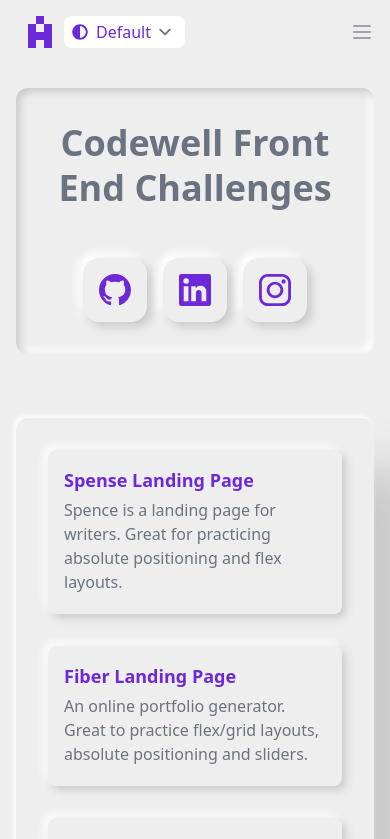
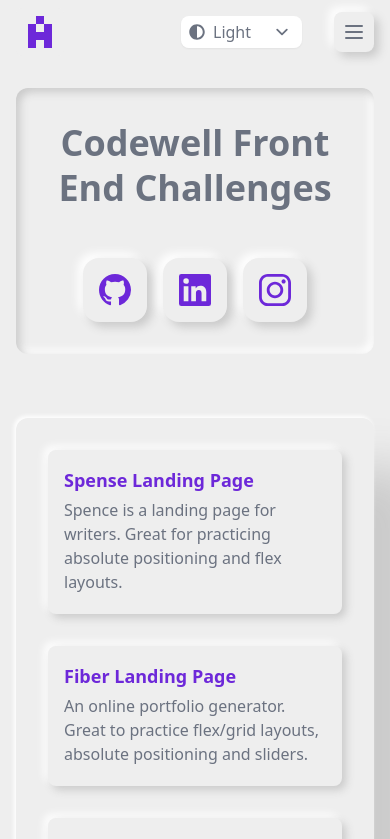
Before and after one commit to AndrewHeinke/codewell-frontend-challenges, a Vue app: page / in a window 390 px wide. Shown: the top 839 px of the page. Built offline with nearby package versions, Linux system fonts and the light colour scheme; what @tailwindcss/typography would draw is missing.

Commit message:
refactor: nav styles

```diff
--- a/src/App.vue
+++ b/src/App.vue
@@ -1,8 +1,8 @@
 <template>
     <nav class="main-nav">
         <div class="container">
-            <div class="flex items-center justify-between h-16">
-                <div class="flex items-center overflow-x-auto">
+            <div class="flex items-center h-16">
+                <div class="flex items-center w-full">
                     <div class="flex-shrink-0">
                         <router-link class="main-nav-logo" to="/">
                             <svg xmlns="http://www.w3.org/2000/svg" viewBox="0 0 242.41 323.21">
@@ -24,7 +24,14 @@
                                 <a
                                     :href="href"
                                     @click="navigate"
-                                    class="px-3 py-2 rounded-md text-base font-medium whitespace-nowrap"
+                                    class="
+                                        px-3
+                                        py-2
+                                        rounded-md
+                                        text-base
+                                        font-medium
+                                        whitespace-nowrap
+                                    "
                                     :class="[
                                         isExactActive ? 'nav-link nav-link--active' : 'nav-link',
                                         i > 0 && 'ml-4',
@@ -34,7 +41,6 @@
                             </router-link>
                         </div>
                     </div>
-
                     <div class="select-wrapper">
                         <div class="select-prepend">
                             <svg
@@ -52,7 +58,7 @@
                         </div>
                         <label class="sr-only" for="theme-select">Set Theme</label>
                         <select name="theme" id="theme-select">
-                            <option value="0">Default</option>
+                            <option value="0">Light</option>
                             <option value="1">Blue</option>
                             <option value="2">Green</option>
                             <option value="3">Purple</option>
@@ -62,12 +68,9 @@
                     </div>
                 </div>
 
-                <div class="-mr-2 flex md:hidden">
+                <div class="flex md:hidden">
                     <!-- Mobile menu button -->
-                    <button
-                        class="inline-flex items-center justify-center p-2 rounded-md text-gray-400 hover:text-white hover:bg-gray-700 focus:outline-none focus:bg-gray-700 focus:text-white"
-                        @click="showMenu = !showMenu"
-                    >
+                    <button class="mobile-menu-btn" @click="showMenu = !showMenu">
                         <!-- Menu open: "hidden", Menu closed: "block" -->
                         <svg
                             :class="!showMenu ? 'block h-6 w-6' : 'hidden h-6 w-6'"
@@ -165,8 +168,14 @@ export default defineComponent({
         function setStyles() {
             let colorIndex = myStorage.getItem('colorIndex');
             let activeColor = colorSchemes[colorIndex];
+            let selectWrapper = document.querySelector('.select-wrapper');
+            document.getElementById('theme-select').value = colorIndex;
 
-            document.getElementById('theme-select').value = colorIndex;
+            if (colorIndex === '0') {
+                selectWrapper.classList.add('light-theme');
+            } else {
+                selectWrapper.classList.remove('light-theme');
+            }
 
             root.style.setProperty('--bg-color', activeColor.bgColor);
             root.style.setProperty('--text-color', activeColor.textColor);
--- a/src/assets/main.css
+++ b/src/assets/main.css
@@ -90,7 +90,15 @@ input::-moz-placeholder {
 }
 
 .select-wrapper {
-    @apply flex flex-wrap items-stretch w-full relative rounded-lg;
+    @apply flex flex-wrap items-stretch ml-auto mr-8 md:mr-0 relative rounded-lg shadow-sm;
+}
+
+.select-wrapper:focus-within {
+    box-shadow: 0 0 0 2px var(--bg-color), 0 0 0 4px var(--link-color);
+}
+
+.light-theme .select-prepend {
+    color: var(--text-color) !important;
 }
 
 .select-prepend {
@@ -100,8 +108,12 @@ input::-moz-placeholder {
     align-items: center;
     padding: 0.25rem 0.5rem;
     justify-content: center;
-    color: var(--link-color);
+    color: var(--bg-color);
     background-color: white;
+}
+
+.light-theme #theme-select {
+    color: var(--text-color) !important;
 }
 
 #theme-select {
@@ -113,12 +125,37 @@ input::-moz-placeholder {
     outline: none;
     border: none;
     box-shadow: none;
-    color: var(--link-color);
+    color: var(--bg-color);
     background-color: white;
 }
 
-#theme-select #theme-select::before {
+.mobile-menu-btn {
+    @apply inline-flex items-center justify-center p-2 rounded-md;
+    color: var(--text-color);
+    background: var(--bg-color);
+    box-shadow: 5px 5px 10px var(--shadow-dark), -5px -5px 10px var(--shadow-light),
+        inset 0px 0px 0px var(--shadow-dark), inset 0px 0px 0px var(--shadow-light);
+    transition: background 500ms ease, box-shadow 500ms ease;
+    border-radius: 0.5rem;
+    position: relative;
+}
+
+.mobile-menu-btn:hover::after,
+.mobile-menu-btn:focus::after {
     content: '';
+    position: absolute;
+    left: 0;
+    top: 0;
+    right: 0;
+    bottom: 0;
+    border-radius: 0.25rem;
+    box-shadow: 2px 2px 2px 0px var(--shadow-dark) inset,
+        -2px -2px 2px 0px var(--shadow-light) inset;
+    transition: box-shadow 500ms ease;
+}
+
+.mobile-menu-btn:focus {
+    outline: none;
 }
 
 /* homepage styles */
```
